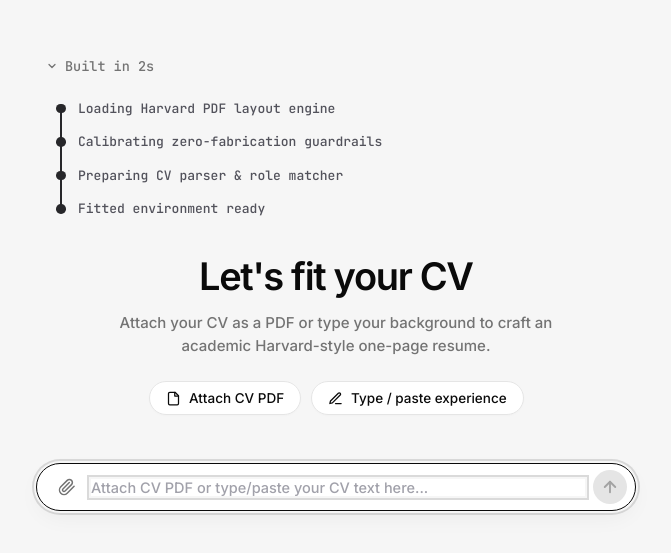
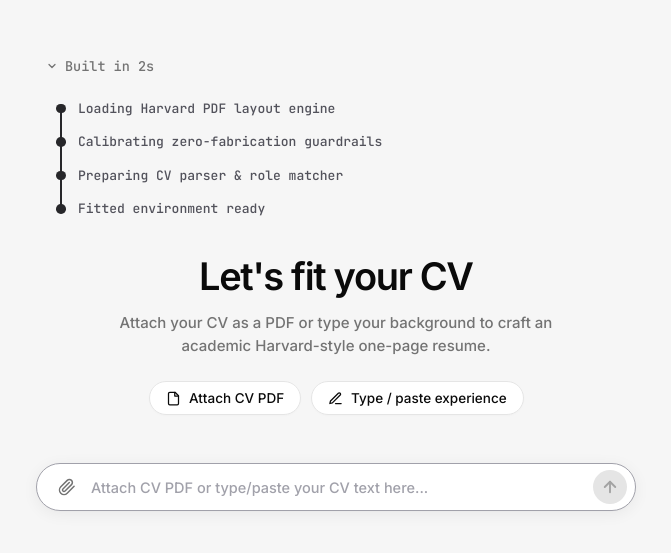
Before and after one commit to vardzz/fitted.com, a Next.js app: page / in a window 1280 px wide. Shown: the part 117-670 px from the top of the page, without its empty margins (304-975 px from the left). Built offline with nearby package versions, Linux system fonts and the light colour scheme.

Commit message:
fix: simplify chatbox hover and focus states to clean LLM chatbot aesthetic

```diff
--- a/app/globals.css
+++ b/app/globals.css
@@ -76,9 +76,7 @@ button:active:not(:disabled),
   transform: scale(0.97);
 }
 
-button:focus-visible,
-input:focus-visible,
-textarea:focus-visible {
+button:focus-visible {
   outline: none;
   box-shadow: 0 0 0 2px var(--color-canvas), 0 0 0 4px rgba(10, 10, 10, 0.15);
 }
@@ -781,20 +779,25 @@ input, textarea {
   border: 1px solid var(--color-border);
   border-radius: var(--radius-full);
   padding: 6px 8px 6px 14px;
-  box-shadow: var(--shadow-pill);
-  transition: all var(--t-fast) var(--ease-out);
+  box-shadow: 0 1px 3px rgba(0, 0, 0, 0.03), 0 4px 12px rgba(0, 0, 0, 0.02);
+  transition: border-color 0.2s ease, box-shadow 0.2s ease, background-color 0.2s ease;
   gap: 8px;
 }
 
+.prompt-bar:hover {
+  border-color: #d1d1d6;
+  box-shadow: 0 2px 8px rgba(0, 0, 0, 0.05), 0 6px 18px rgba(0, 0, 0, 0.03);
+}
+
 .prompt-bar:focus-within {
-  border-color: #0a0a0a;
-  box-shadow: 0 0 0 2px var(--color-canvas), 0 0 0 4px rgba(10, 10, 10, 0.12), 0 8px 24px -4px rgba(0, 0, 0, 0.06);
+  border-color: #a1a1aa;
+  box-shadow: 0 3px 16px rgba(0, 0, 0, 0.06), 0 1px 3px rgba(0, 0, 0, 0.02);
 }
 
 .prompt-bar.drag-over {
   border-color: #0a0a0a;
   background: #fafafa;
-  box-shadow: 0 0 0 3px rgba(10, 10, 10, 0.1);
+  box-shadow: 0 0 0 3px rgba(10, 10, 10, 0.08);
 }
 
 .prompt-attach-btn {
@@ -851,13 +854,21 @@ input, textarea {
 
 .prompt-input {
   flex: 1;
-  border: none;
-  background: transparent;
-  outline: none;
+  border: none !important;
+  background: transparent !important;
+  outline: none !important;
+  box-shadow: none !important;
   font-size: 14.5px;
   color: var(--color-fg);
   font-family: inherit;
   min-width: 120px;
+}
+
+.prompt-input:focus,
+.prompt-input:focus-visible {
+  outline: none !important;
+  border: none !important;
+  box-shadow: none !important;
 }
 
 .prompt-input::placeholder {
```
